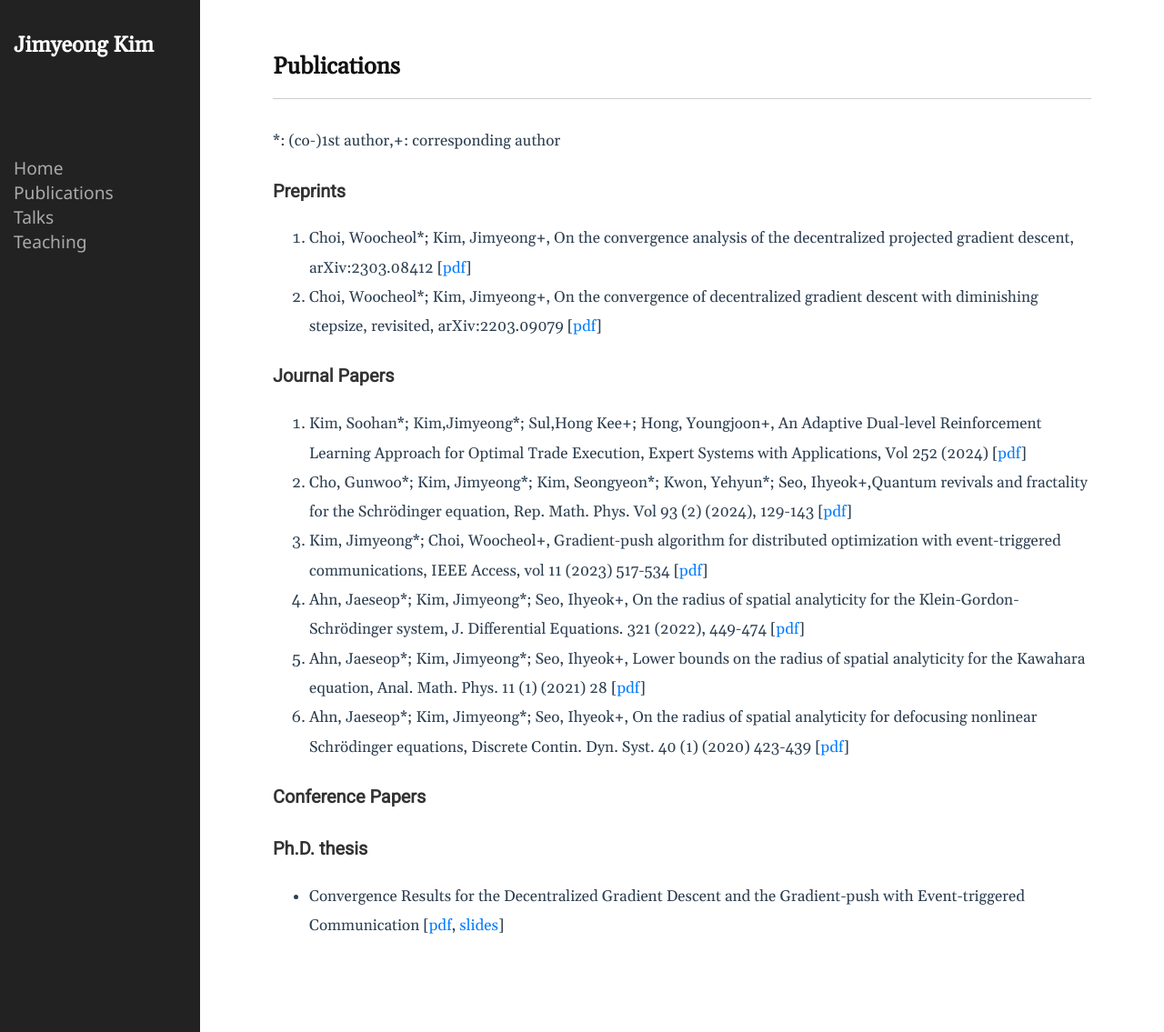
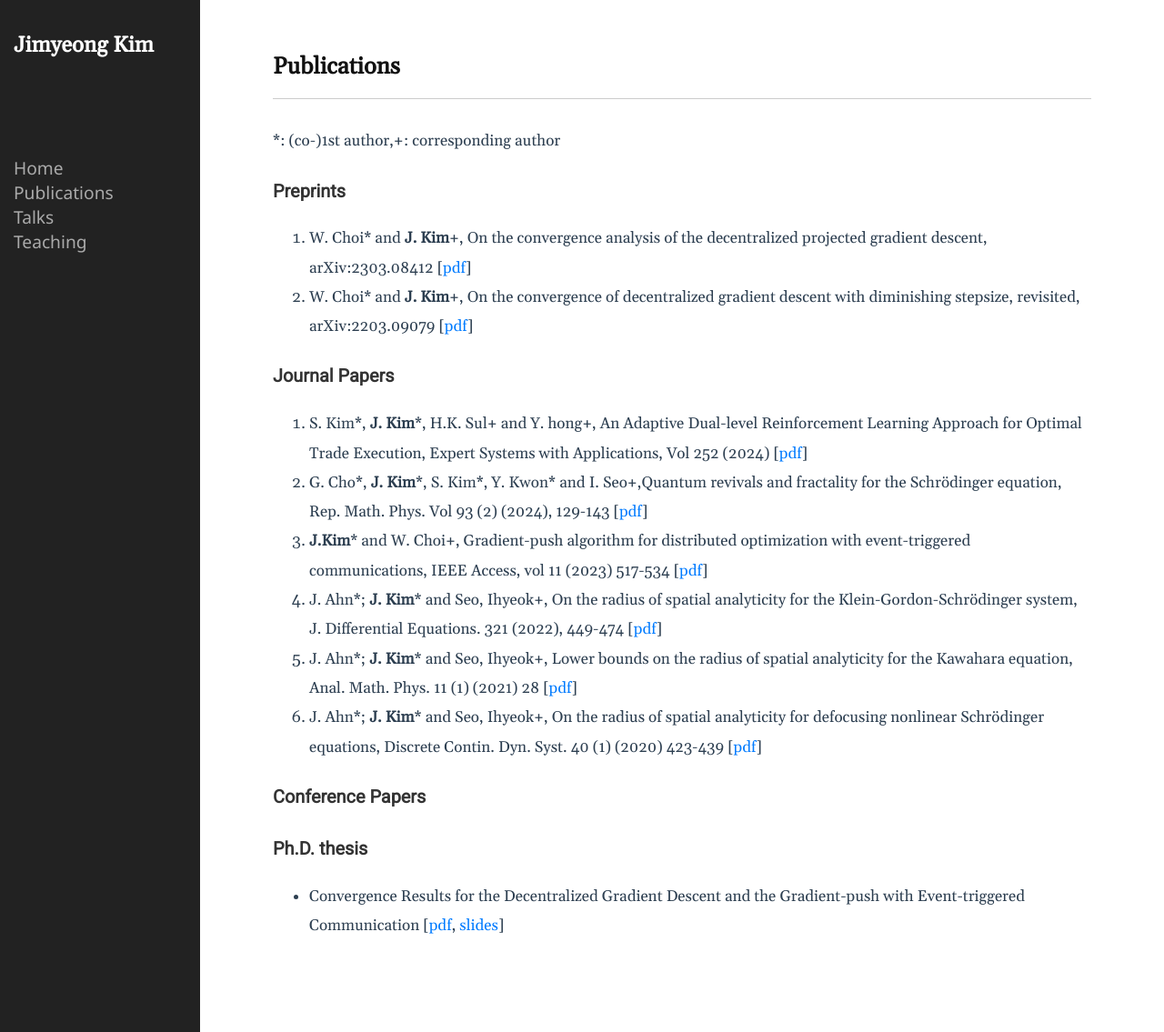
Before and after one commit to kimjimyeong93/kimjimyeong93.github.io, a Jekyll site: the page built from publication.markdown, in a window 1280 px wide. Shown: the whole page at 91% size. Built offline with Jekyll 4.4.1, drawn with Linux system fonts in a browser that asks for light colours.

Commit message:
Update publication.markdown

```diff
--- a/publication.markdown
+++ b/publication.markdown
@@ -6,17 +6,17 @@ permalink: /publications/
 *: (co-)1st author,+: corresponding author
 
 ### Preprints
-2. Choi, Woocheol\*; Kim, Jimyeong+, On the convergence analysis of the decentralized projected gradient descent, arXiv:2303.08412 \[[pdf](https://arxiv.org/pdf/2303.08412.pdf)\]
-1. Choi, Woocheol\*; Kim, Jimyeong+, On the convergence of decentralized gradient descent with diminishing stepsize, revisited, arXiv:2203.09079 \[[pdf](https://arxiv.org/pdf/2203.09079.pdf)\]
+2. W. Choi\* and **J. Kim**+, On the convergence analysis of the decentralized projected gradient descent, arXiv:2303.08412 \[[pdf](https://arxiv.org/pdf/2303.08412.pdf)\]
+1. W. Choi\* and **J. Kim**+, On the convergence of decentralized gradient descent with diminishing stepsize, revisited, arXiv:2203.09079 \[[pdf](https://arxiv.org/pdf/2203.09079.pdf)\]
 
 
 ### Journal Papers
-6. Kim, Soohan\*; Kim,Jimyeong\*; Sul,Hong Kee+; Hong, Youngjoon+, An Adaptive Dual-level Reinforcement Learning Approach for Optimal Trade Execution, Expert Systems with Applications, Vol 252 (2024) \[[pdf](https://www.sciencedirect.com/science/article/abs/pii/S0957417424011291)\]
-5. Cho, Gunwoo\*; Kim, Jimyeong\*; Kim, Seongyeon\*; Kwon, Yehyun\*; Seo, Ihyeok+,Quantum revivals and fractality for the Schrödinger equation, Rep. Math. Phys. Vol 93 (2) (2024), 129-143 \[[pdf](https://www.sciencedirect.com/science/article/abs/pii/S0034487724000223)\]
-4. Kim, Jimyeong\*; Choi, Woocheol+, Gradient-push algorithm for distributed optimization with event-triggered communications, IEEE Access, vol 11 (2023) 517-534 \[[pdf](https://ieeexplore.ieee.org/document/10003196?source=authoralert)\]
-3. Ahn, Jaeseop\*; Kim, Jimyeong\*; Seo, Ihyeok+, On the radius of spatial analyticity for the Klein-Gordon-Schrödinger system, J. Differential Equations. 321 (2022), 449-474 \[[pdf](https://www.sciencedirect.com/science/article/pii/S0022039622001966)\]
-2. Ahn, Jaeseop\*; Kim, Jimyeong\*; Seo, Ihyeok+, Lower bounds on the radius of spatial analyticity for the Kawahara equation, Anal. Math. Phys. 11 (1) (2021) 28 \[[pdf](https://link.springer.com/article/10.1007/s13324-020-00447-3)\]
-1. Ahn, Jaeseop\*; Kim, Jimyeong\*; Seo, Ihyeok+, On the radius of spatial analyticity for defocusing nonlinear Schrödinger equations, Discrete Contin. Dyn. Syst. 40 (1) (2020) 423-439 \[[pdf](https://www.aimsciences.org/article/doi/10.3934/dcds.2020016)\]
+6. S. Kim\*, **J. Kim**\*, H.K. Sul+ and Y. hong+, An Adaptive Dual-level Reinforcement Learning Approach for Optimal Trade Execution, Expert Systems with Applications, Vol 252 (2024) \[[pdf](https://www.sciencedirect.com/science/article/abs/pii/S0957417424011291)\]
+5. G. Cho\*, **J. Kim**\*, S. Kim\*, Y. Kwon\* and I. Seo+,Quantum revivals and fractality for the Schrödinger equation, Rep. Math. Phys. Vol 93 (2) (2024), 129-143 \[[pdf](https://www.sciencedirect.com/science/article/abs/pii/S0034487724000223)\]
+4. **J.Kim**\* and W. Choi+, Gradient-push algorithm for distributed optimization with event-triggered communications, IEEE Access, vol 11 (2023) 517-534 \[[pdf](https://ieeexplore.ieee.org/document/10003196?source=authoralert)\]
+3. J. Ahn\*; **J. Kim**\* and Seo, Ihyeok+, On the radius of spatial analyticity for the Klein-Gordon-Schrödinger system, J. Differential Equations. 321 (2022), 449-474 \[[pdf](https://www.sciencedirect.com/science/article/pii/S0022039622001966)\]
+2. J. Ahn\*; **J. Kim**\* and Seo, Ihyeok+, Lower bounds on the radius of spatial analyticity for the Kawahara equation, Anal. Math. Phys. 11 (1) (2021) 28 \[[pdf](https://link.springer.com/article/10.1007/s13324-020-00447-3)\]
+1. J. Ahn\*; **J. Kim**\* and Seo, Ihyeok+, On the radius of spatial analyticity for defocusing nonlinear Schrödinger equations, Discrete Contin. Dyn. Syst. 40 (1) (2020) 423-439 \[[pdf](https://www.aimsciences.org/article/doi/10.3934/dcds.2020016)\]
 
 ### Conference Papers
 
```
